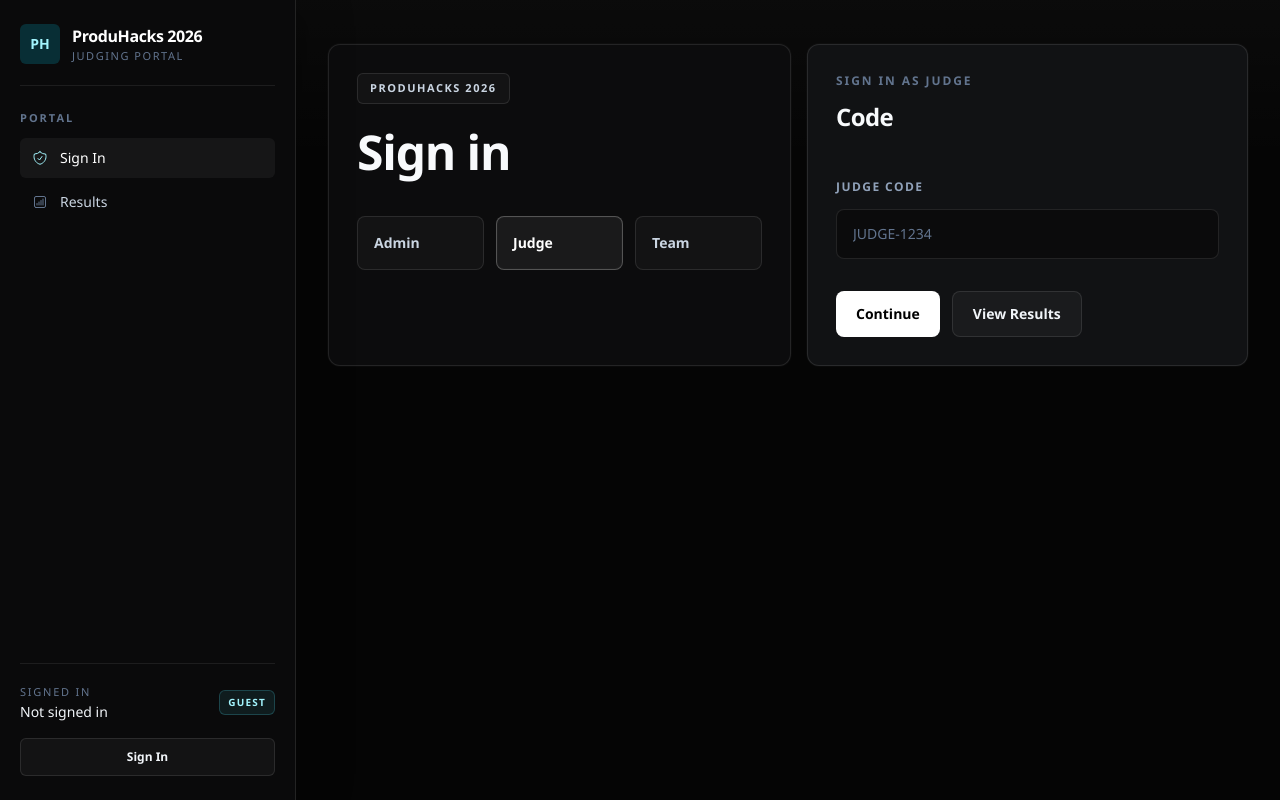
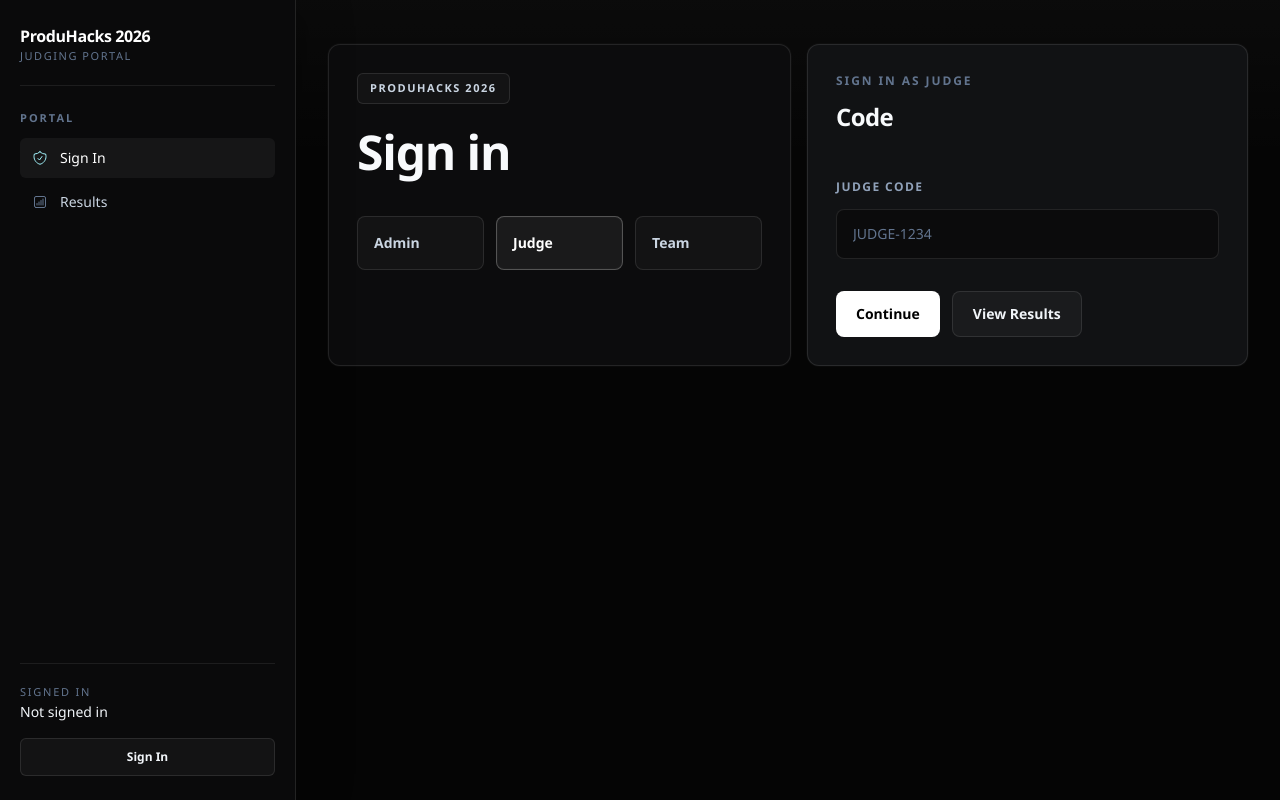
Before and after one commit to ubc-biztech/hello-hacks-judging-portal, a Next.js app in the folder hello-hacks-portal/: page /auth in a window 1280 px wide. Built offline with nearby package versions, Linux system fonts and the light colour scheme; no server answers; the database is empty.

Commit message:
Remove sidebar event badge and guest tag

```diff
--- a/hello-hacks-portal/src/components/Layout.tsx
+++ b/hello-hacks-portal/src/components/Layout.tsx
@@ -28,7 +28,7 @@ import {
   XMarkIcon
 } from "@heroicons/react/24/outline";
 import { useClientSession, clearSession, type Session } from "@/lib/session";
-import { DEFAULT_EVENT_NAME, getEventInitials } from "@/lib/event";
+import { DEFAULT_EVENT_NAME } from "@/lib/event";
 import { db, EVENT_ID } from "@/lib/firebase";
 import { doc, onSnapshot } from "firebase/firestore";
 
@@ -227,13 +227,6 @@ function homeHrefForRole(role: Role) {
   return "/auth";
 }
 
-function roleTag(session: Session | null) {
-  if (!session) return "Guest";
-  if (session.role === "admin") return "Admin";
-  if (session.role === "judge") return "Judge";
-  return "Team";
-}
-
 function roleDisplayName(session: Session | null) {
   if (!session) return "Not signed in";
   if (session.role === "admin") return session.name || "Admin";
@@ -299,7 +292,6 @@ export default function Layout({ children }: { children: ReactNode }) {
       })
     }));
   }, [role, showJudgeFinals, showTeamFeedback]);
-  const eventInitials = useMemo(() => getEventInitials(eventName), [eventName]);
 
   function signOut() {
     clearSession();
@@ -307,7 +299,6 @@ export default function Layout({ children }: { children: ReactNode }) {
   }
 
   const accountLabel = useMemo(() => roleDisplayName(session), [session]);
-  const accountRole = useMemo(() => roleTag(session), [session]);
 
   const SidebarItems = ({ mobile = false }: { mobile?: boolean }) => (
     <div className="flex h-full flex-col">
@@ -315,11 +306,8 @@ export default function Layout({ children }: { children: ReactNode }) {
         <Link
           href={homeHrefForRole(role)}
           onClick={() => mobile && setSidebarOpen(false)}
-          className="inline-flex items-center gap-3"
+          className="inline-flex items-center"
         >
-          <div className="grid size-10 place-items-center rounded-md bg-cyan-400/18 text-sm font-bold text-cyan-200">
-            {eventInitials}
-          </div>
           <div>
             <p className="text-base font-semibold tracking-tight text-white">{eventName}</p>
             <p className="text-[11px] uppercase tracking-[0.14em] text-slate-500">
@@ -389,9 +377,6 @@ export default function Layout({ children }: { children: ReactNode }) {
               {accountLabel}
             </p>
           </div>
-          <span className="rounded-md border border-cyan-300/20 bg-cyan-300/[0.08] px-2 py-1 text-[10px] font-semibold uppercase tracking-[0.12em] text-cyan-200">
-            {accountRole}
-          </span>
         </div>
         {ready && session ? (
           <button
```
